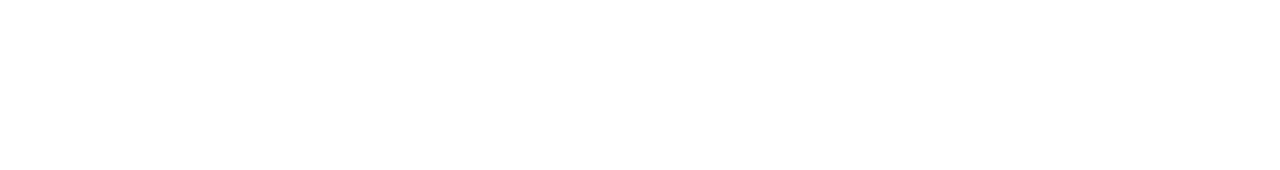
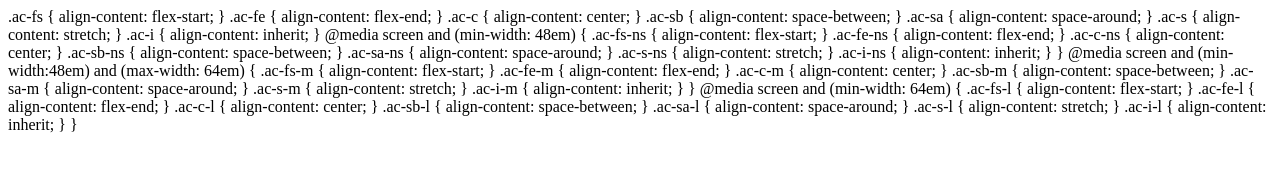
Before and after one commit to mrmrs/css-flex-align-content, a website: page index.html in a window 1280 px wide. Drawn offline with Linux system fonts and the light colour scheme.

Commit message:
Adding css contents to html file for documentation

```diff
--- a/index.html
+++ b/index.html
@@ -12,5 +12,43 @@
     <link rel="stylesheet" href="flex-align-content.css">
   </head>
   <body>
-  </body>
+.ac-fs { align-content: flex-start; }
+.ac-fe { align-content: flex-end; }
+.ac-c {  align-content: center; }
+.ac-sb { align-content: space-between; }
+.ac-sa { align-content: space-around; }
+.ac-s {  align-content: stretch; }
+.ac-i {  align-content: inherit; }
+
+@media screen and (min-width: 48em) {
+.ac-fs-ns { align-content: flex-start; }
+.ac-fe-ns { align-content: flex-end; }
+.ac-c-ns {  align-content: center; }
+.ac-sb-ns { align-content: space-between; }
+.ac-sa-ns { align-content: space-around; }
+.ac-s-ns {  align-content: stretch; }
+.ac-i-ns {  align-content: inherit; }
+}
+
+@media screen and (min-width:48em) and (max-width: 64em) {
+.ac-fs-m { align-content: flex-start; }
+.ac-fe-m { align-content: flex-end; }
+.ac-c-m {  align-content: center; }
+.ac-sb-m { align-content: space-between; }
+.ac-sa-m { align-content: space-around; }
+.ac-s-m {  align-content: stretch; }
+.ac-i-m {  align-content: inherit; }
+}
+
+@media screen and (min-width: 64em) {
+.ac-fs-l { align-content: flex-start; }
+.ac-fe-l { align-content: flex-end; }
+.ac-c-l {  align-content: center; }
+.ac-sb-l { align-content: space-between; }
+.ac-sa-l { align-content: space-around; }
+.ac-s-l {  align-content: stretch; }
+.ac-i-l {  align-content: inherit; }
+}
+
+</body>
 </html>
```
